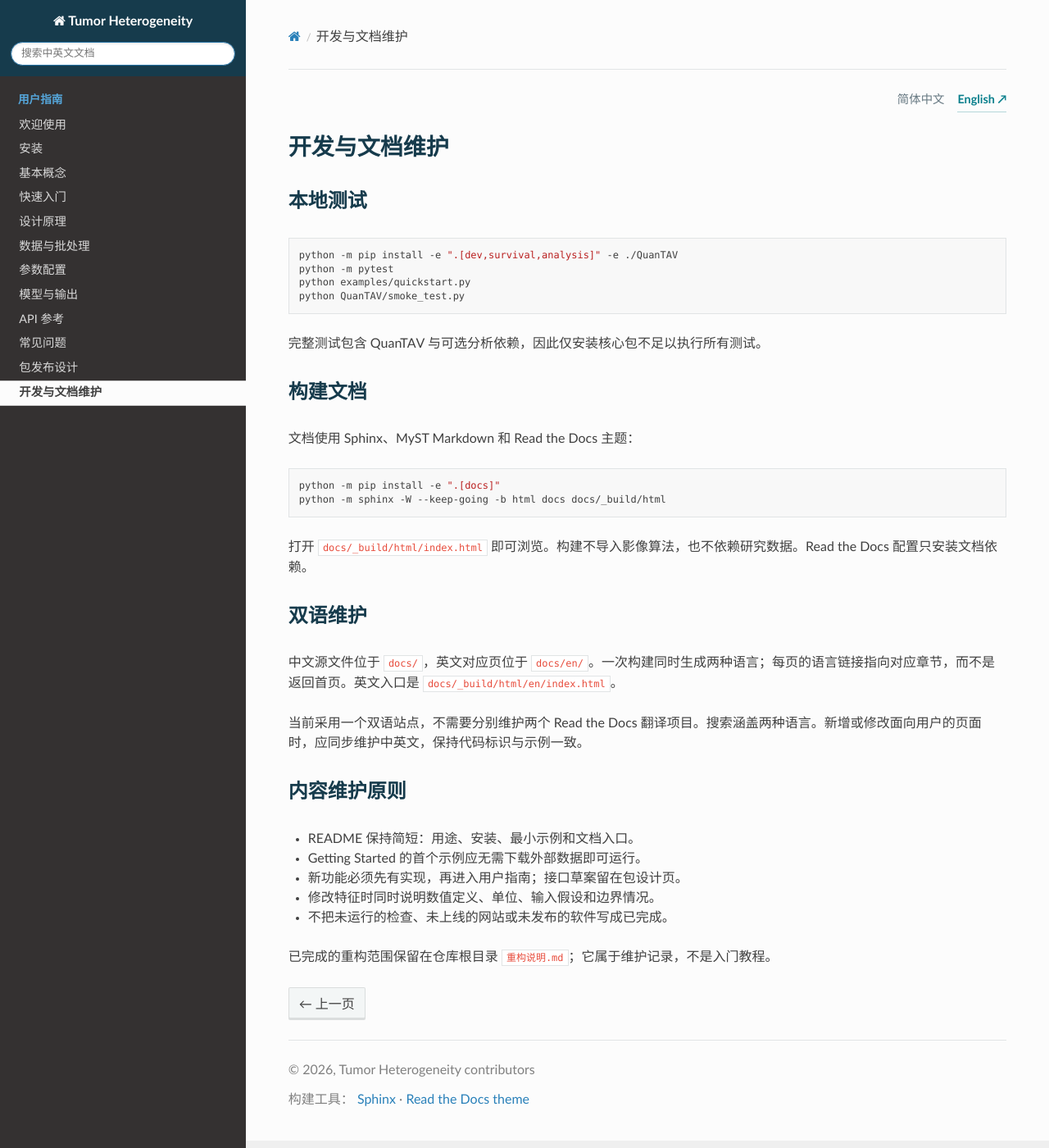
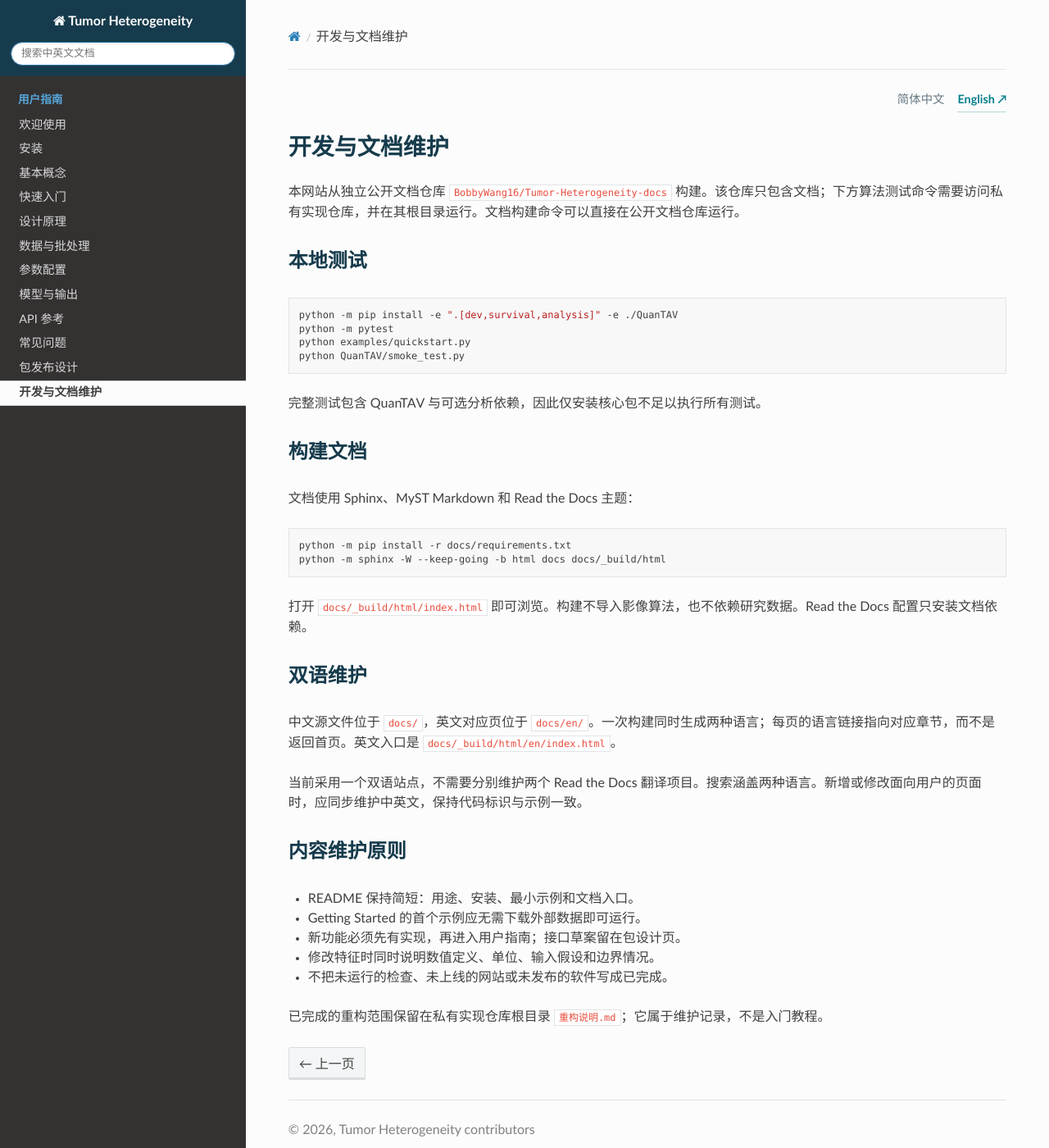
Before and after one commit to BobbyWang16/Tumor-Heterogeneity-docs, a Sphinx documentation site: the page built from docs/contributing.md, in a window 1280 px wide and 1400 px high. Shown: the whole window at 82% size. Built offline with Sphinx 7.4.7 and the Read the Docs theme 3.1.0, drawn with Linux system fonts in a browser that asks for light colours.

````diff
--- a/docs/contributing.md
+++ b/docs/contributing.md
@@ -1,4 +1,6 @@
 # 开发与文档维护
+
+本网站从独立公开文档仓库 `BobbyWang16/Tumor-Heterogeneity-docs` 构建。该仓库只包含文档；下方算法测试命令需要访问私有实现仓库，并在其根目录运行。文档构建命令可以直接在公开文档仓库运行。
 
 ## 本地测试
 
@@ -16,7 +18,7 @@ python QuanTAV/smoke_test.py
 文档使用 Sphinx、MyST Markdown 和 Read the Docs 主题：
 
 ```bash
-python -m pip install -e ".[docs]"
+python -m pip install -r docs/requirements.txt
 python -m sphinx -W --keep-going -b html docs docs/_build/html
 ```
 
@@ -36,4 +38,4 @@ python -m sphinx -W --keep-going -b html docs docs/_build/html
 - 修改特征时同时说明数值定义、单位、输入假设和边界情况。
 - 不把未运行的检查、未上线的网站或未发布的软件写成已完成。
 
-已完成的重构范围保留在仓库根目录 `重构说明.md`；它属于维护记录，不是入门教程。
+已完成的重构范围保留在私有实现仓库根目录 `重构说明.md`；它属于维护记录，不是入门教程。
````
Also changed, not shown: README.md (+2 -0 lines), docs/en/contributing.md (+4 -2 lines).
